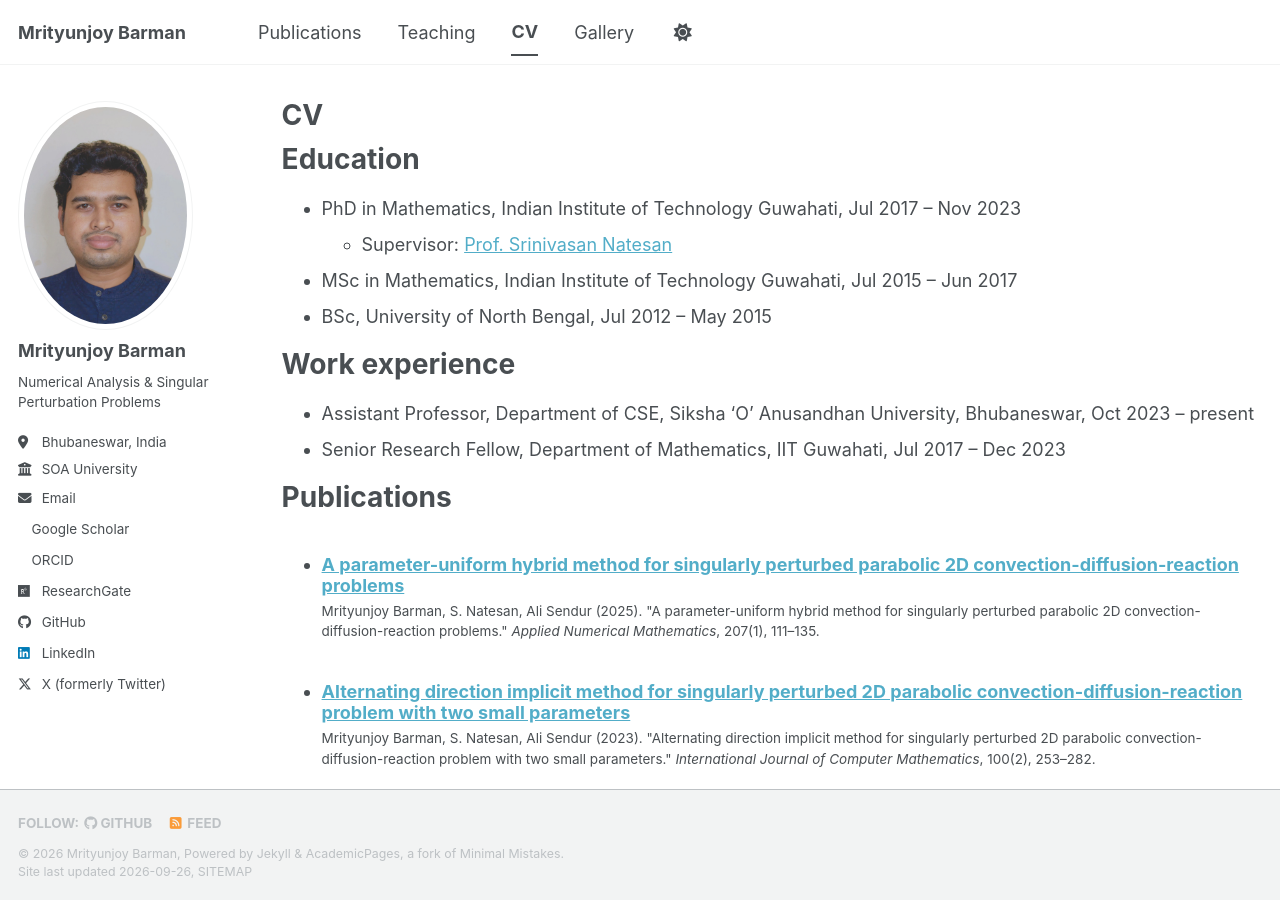
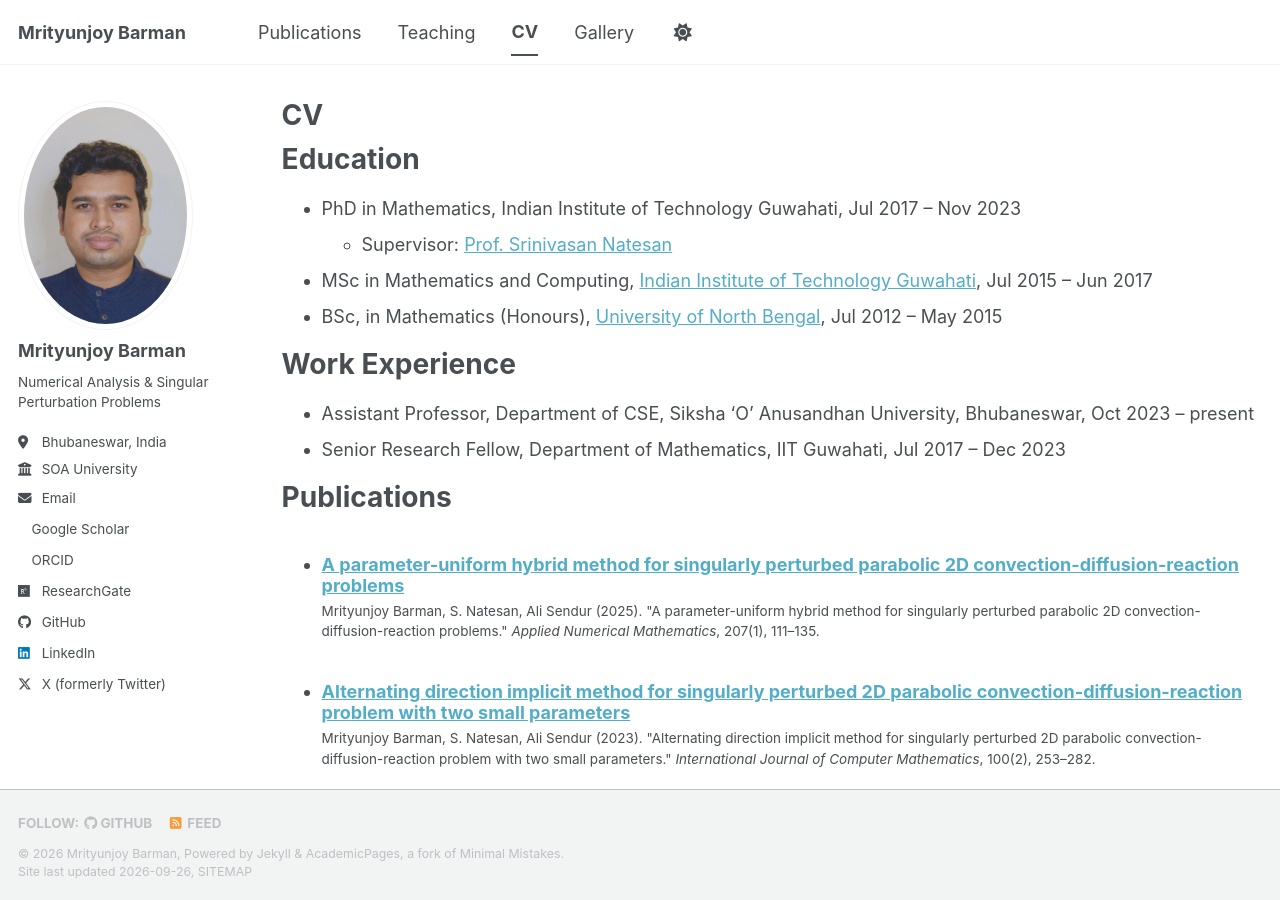
Before and after one commit to mrityunjoy-math/mrityunjoy-math.github.io, a Jekyll site: the page built from _pages/cv.md, in a window 1280 px wide and 900 px high. Built offline with Jekyll 4.4.1, drawn with Linux system fonts in a browser that asks for light colours; a style sheet for code colours, icons or effects is not loaded.

```diff
--- a/_pages/cv.md
+++ b/_pages/cv.md
@@ -15,11 +15,11 @@ redirect_from:
 Education
 ======
 * PhD in Mathematics, Indian Institute of Technology Guwahati, Jul 2017 – Nov 2023
-  * Supervisor: [Prof. Srinivasan Natesan](http://iitg.ac.in/natesan)
-* MSc in Mathematics, Indian Institute of Technology Guwahati, Jul 2015 – Jun 2017
-* BSc, University of North Bengal, Jul 2012 – May 2015
+  * Supervisor: [Prof. Srinivasan Natesan](https://iitg.ac.in/natesan)
+* MSc in Mathematics and Computing, [Indian Institute of Technology Guwahati](https://www.iitg.ac.in), Jul 2015 – Jun 2017
+* BSc, in Mathematics (Honours), [University of North Bengal](https://www.nbu.ac.in), Jul 2012 – May 2015
 
-Work experience
+Work Experience
 ======
 * Assistant Professor, Department of CSE, Siksha 'O' Anusandhan University, Bhubaneswar, Oct 2023 – present
 * Senior Research Fellow, Department of Mathematics, IIT Guwahati, Jul 2017 – Dec 2023
```
Also changed, not shown: _pages/about.md (+2 -2 lines), _pages/teaching.md (+1 -1 lines).
